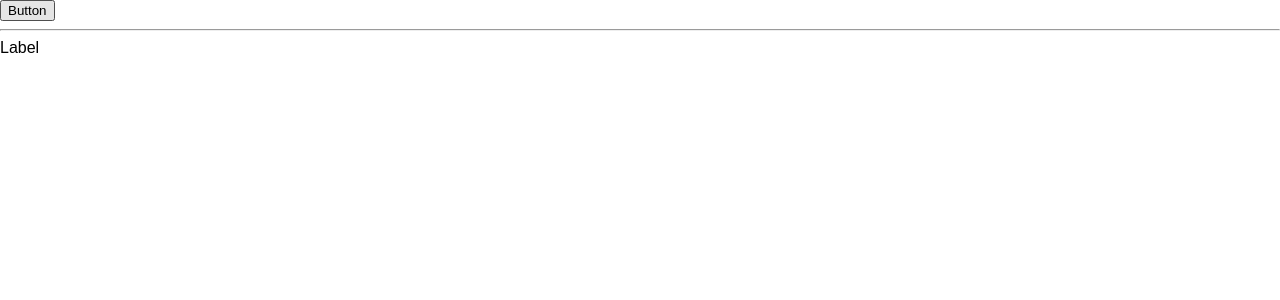
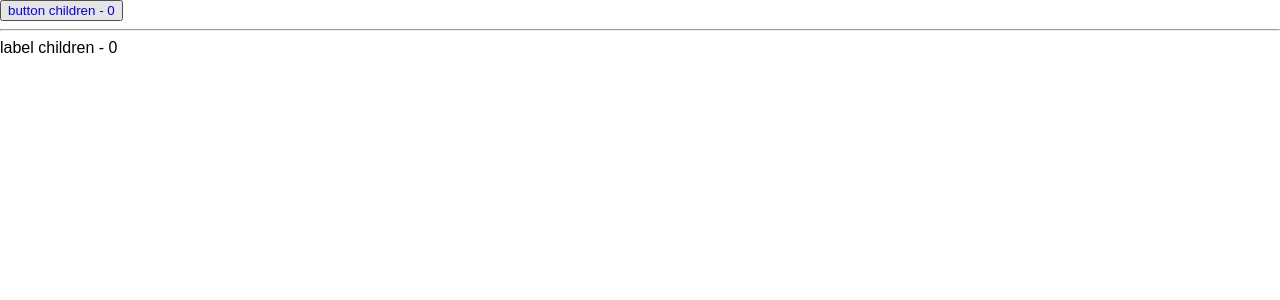
Before and after one commit to mad-labs/open-lab-repo, a React (Create React App) app in the folder start_using_react_webapp/react_webapp/: page / in a window 1280 px wide. Shown: the top 300 px of the page. Built offline with nearby package versions, Linux system fonts and the light colour scheme.

Commit message:
high order components tutorial

```diff
--- a/start_using_react_webapp/react_webapp/src/App.js
+++ b/start_using_react_webapp/react_webapp/src/App.js
@@ -1,29 +1,60 @@
 import React, { Component } from 'react';
-import Promise from 'promise';
 import './App.css';
 
-class App extends Component {
+const App = (InnerComponent) => class extends Component {
+  constructor () {
+    super();
+    this.state = {
+      count: 0,
+      style : {
+        color: 'blue'
+      }
+    };
+  }
+  update (){
+    let currCountVal = this.state.count + 1;
+    //currCountVal++;
+    let newState = {count : currCountVal, style: {color: 'red'} }
+    this.setState(newState);
+  }
+  render(){
+    return(
+      <InnerComponent
+        update={this.update.bind(this)}
+        {...this.state}
+        {...this.props} >
+
+          {this.props.children}
+
+      </InnerComponent>
+    );
+  }
+}
+
+class Layout extends Component {
   render () {
     return (
       <div>
-        <Button>Button </Button>
+        <Button {...this.props}> button children</Button>
         <hr/>
-        <Label>Label </Label>
+        <Label  {...this.props}>label children</Label>
       </div>
     );
   }
 }
 
- const Button = (props) => <button>{props.children}</button>;
+const Button = (props) => <button style={props.style} onClick={props.update}>
+  {props.children} - {props.count}
+</button>;
 
- class Label extends Component {
+class Label extends Component {
   render () {
     return (
-      <label>{this.props.children} </label>
+      <label>{this.props.children} - {this.props.count}</label>
     );
   }
 }
 
+//const LabelHOC = HOC(Label);
 
-
-export default App;
+export default App(Layout);
```
